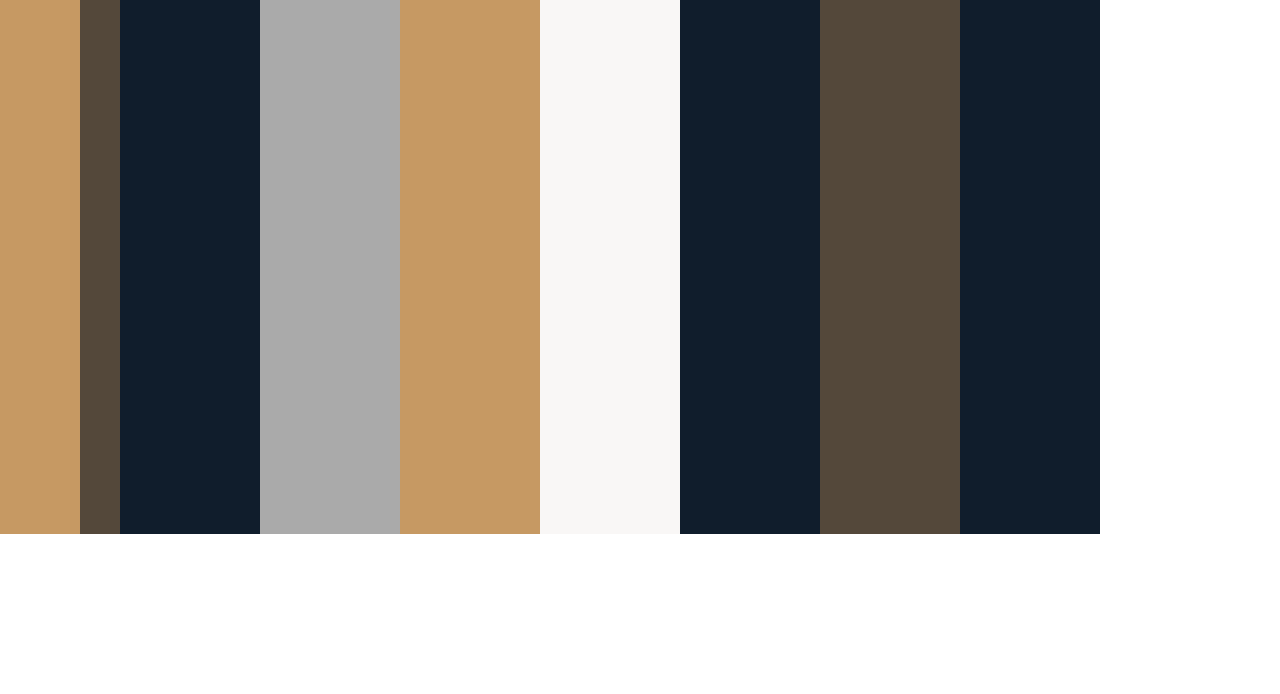
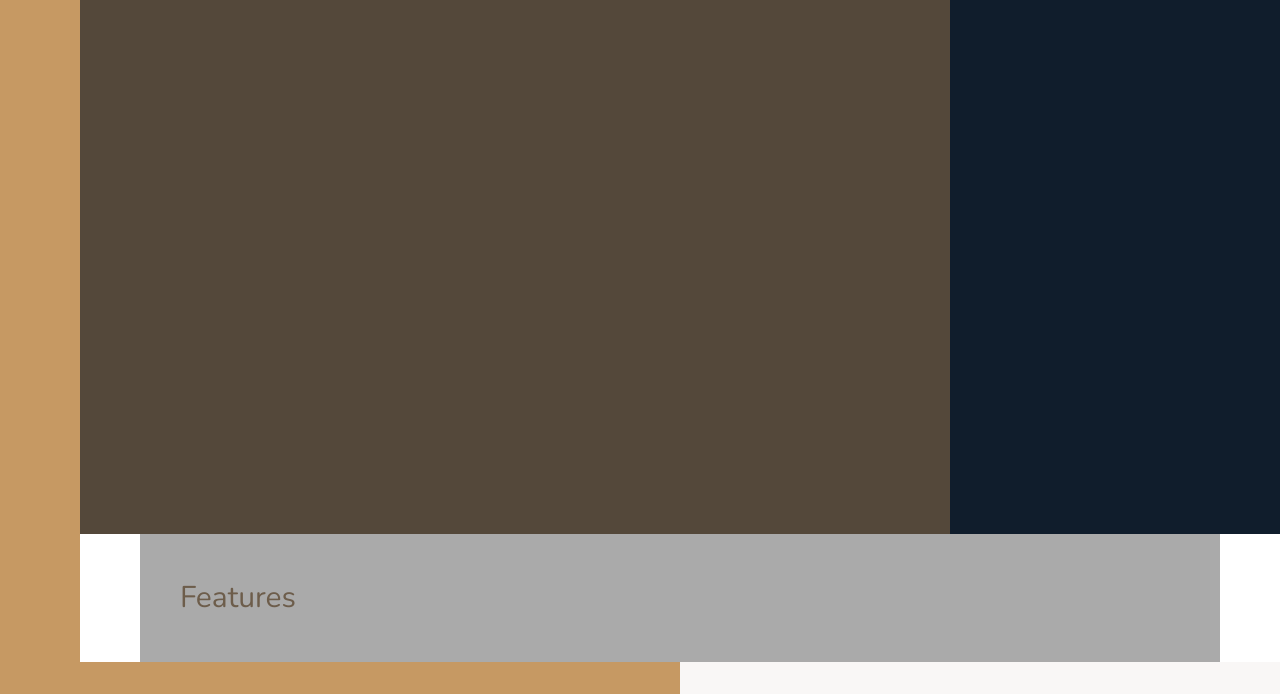
Before and after one commit to jermarino16/Nexter, a website: page index.html in a window 1280 px wide. Shown: the part 106-800 px from the top of the page. Drawn offline with nearby package versions, Linux system fonts and the light colour scheme.

Commit message:
built full grid layout

```diff
--- a/sass/_base.scss
+++ b/sass/_base.scss
@@ -38,5 +38,14 @@ body {
 .container {
   display: grid;
   grid-template-rows: 80vh min-content 40vw repeat(3, min-content);
-  grid-template-columns: 8rem 1fr repeat(8, minmax(min-content, 14rem)) 1fr;
+  grid-template-columns:
+    [sidebar-start] 8rem [sidebar-end full-start] minmax(6rem, 1fr)
+    [center-start] repeat(8, [col-start] minmax(min-content, 14rem) [col-end])
+    [center-end] minmax(6rem, 1fr)
+    [full-end];
+
+  & > * {
+    padding: 40px;
+    font-size: 3rem;
+  }
 }
--- a/sass/_features.scss
+++ b/sass/_features.scss
@@ -1,3 +1,4 @@
 .features {
   background-color: $color-grey-light-2;
+  grid-column: center-start / center-end;
 }
--- a/sass/_footer.scss
+++ b/sass/_footer.scss
@@ -1,3 +1,4 @@
 .footer {
   background-color: $color-secondary;
+  grid-column: full-start / full-end;
 }
--- a/sass/_gallery.scss
+++ b/sass/_gallery.scss
@@ -1,3 +1,4 @@
 .gallery {
   background-color: $color-grey-dark-1;
+  grid-column: full-start / full-end;
 }
--- a/sass/_header.scss
+++ b/sass/_header.scss
@@ -1,3 +1,4 @@
 .header {
   background-color: $color-grey-dark-1;
+  grid-column: full-start / col-end 6;
 }
--- a/sass/_homes.scss
+++ b/sass/_homes.scss
@@ -1,3 +1,4 @@
 .homes {
   background-color: $color-secondary;
+  grid-column: center-start / center-end;
 }
--- a/sass/_realtors.scss
+++ b/sass/_realtors.scss
@@ -1,3 +1,4 @@
 .realtors {
   background-color: $color-secondary;
+  grid-column: col-start 7 / full-end;
 }
--- a/sass/_sidebar.scss
+++ b/sass/_sidebar.scss
@@ -1,3 +1,5 @@
 .sidebar {
   background-color: $color-primary;
+  grid-column: sidebar-start / sidebar-end;
+  grid-row: 1 / -1;
 }
--- a/sass/_story.scss
+++ b/sass/_story.scss
@@ -1,8 +1,10 @@
 .story {
   &__pictures {
     background-color: $color-primary;
+    grid-column: full-start / col-end 4;
   }
   &__content {
     background-color: $color-grey-light-1;
+    grid-column: col-start 5 / full-end 4;
   }
 }
```
Also changed, not shown: css/style.css.
